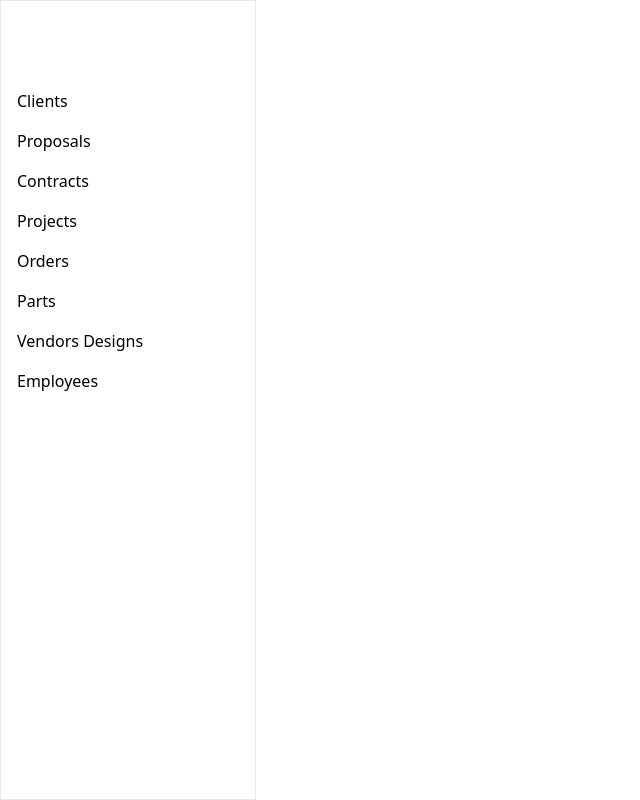
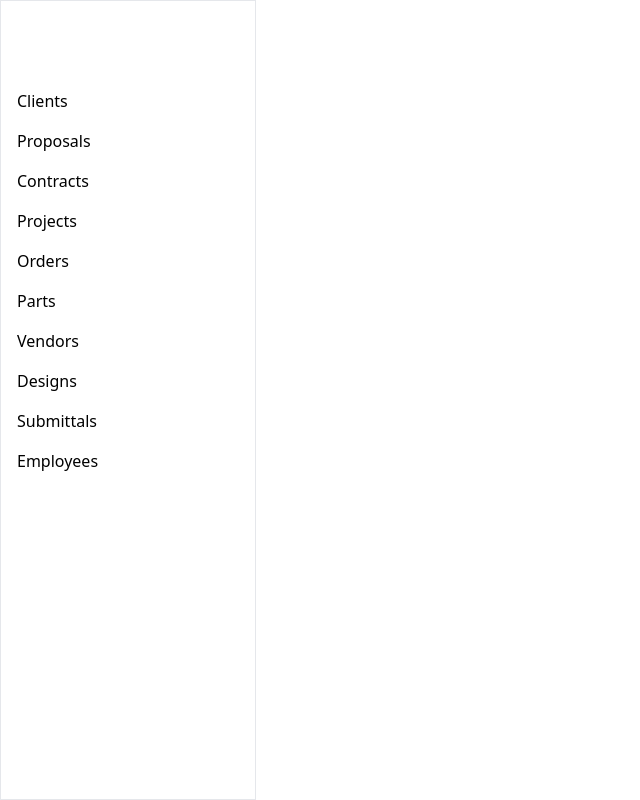
Before and after one commit to jaxonbraun707/CPSC471-Term-Project, a PHP site: template templates/side-bar.php in a window 1280 px wide. Shown: the whole page, without its empty margins (0-640 px from the left). Run offline with PHP 8.4, Linux system fonts and the light colour scheme; the template is opened without the code that fills it, so the values that code supplies are empty; some libraries are stand-ins or nearby versions.

Commit message:
Fix sidebar.

```diff
--- a/templates/side-bar.php
+++ b/templates/side-bar.php
@@ -14,8 +14,12 @@
 		</li>
 		<li class="py-2 px-4">
 			<a href="<?=BASE_URL?>/vendor/" class="hover:text-blue-500">Vendors</a>
-
+		</li>
+		<li class="py-2 px-4">
 			<a href="<?=BASE_URL ?>/designs/" class="hover:text-blue-500">Designs</a>
+		</li>
+		<li class="py-2 px-4">
+			<a href="<?=BASE_URL ?>/submittals/" class="hover:text-blue-500">Submittals</a>
 		</li>
 		<li class="py-2 px-4">
 			<a href="<?=BASE_URL ?>/employees/" class="hover:text-blue-500">Employees</a>
```
